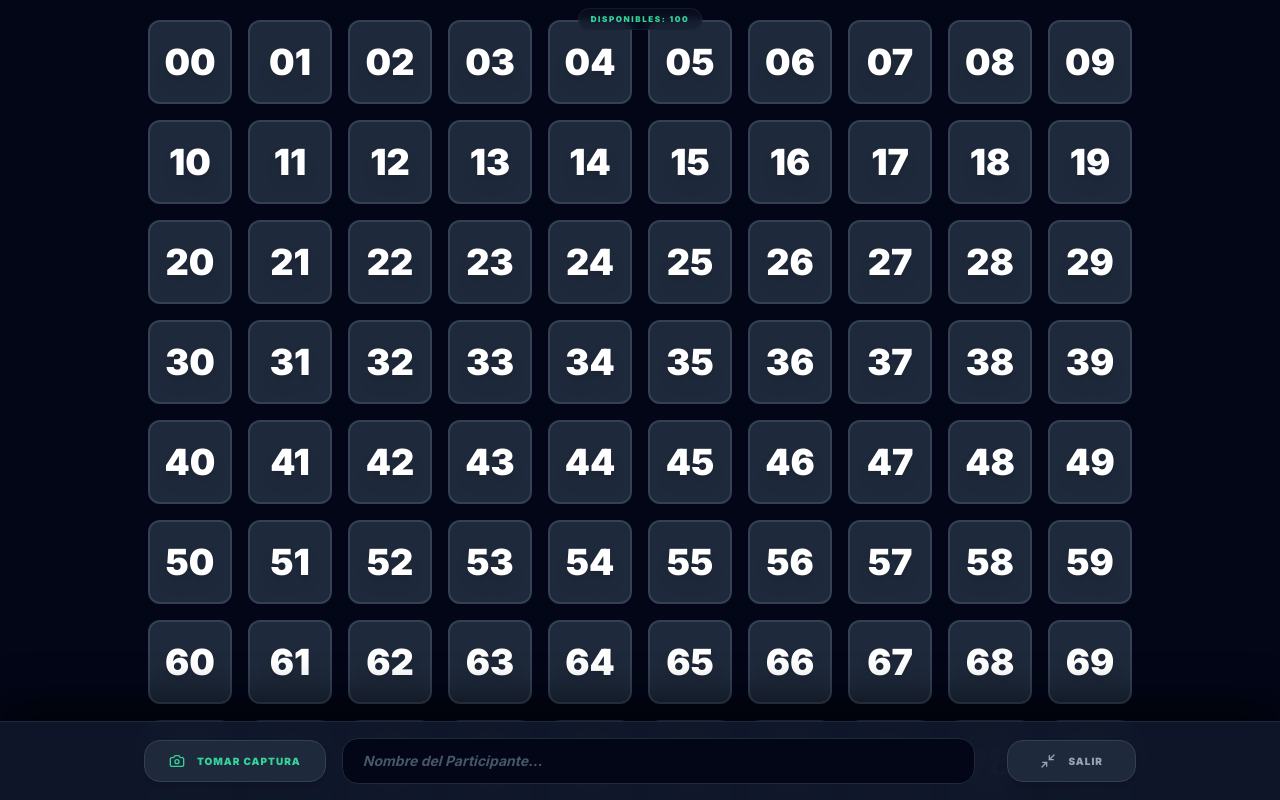
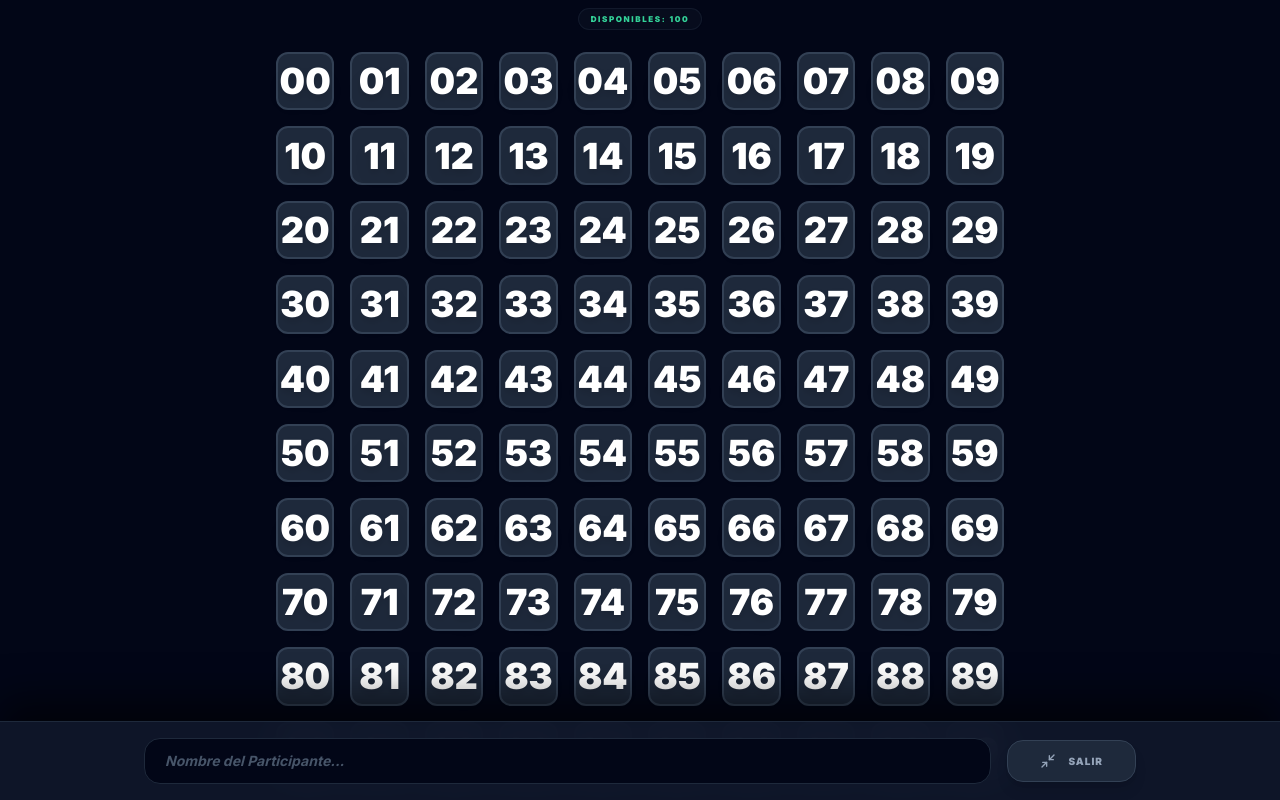
Before and after one commit to newxmkxkombat-coder/RifasMaster, a React (Vite) app: page / in a window 1280 px wide. Both pictures are taken after a click on the button 367 px from the left and 36 px from the top of the page. Built offline with nearby package versions, Linux system fonts and the light colour scheme.

Commit message:
Remove screen capture feature from App component
Removed screen capture functionality and related state management.

```diff
--- a/App.tsx
+++ b/App.tsx
@@ -5,7 +5,6 @@ import UserSummaryList from './components/UserSummaryList';
 import SalesControl from './components/SalesControl';
 import { Ticket, TicketStatus } from './types';
 import { TOTAL_NUMBERS, TICKET_PRICE } from './constants';
-import * as htmlToImage from 'html-to-image';
 import {
   LayoutGrid,
   Users,
@@ -25,8 +24,7 @@ import {
   X as CloseIcon,
   User as UserIcon,
   DollarSign,
-  AlertCircle,
-  Camera
+  AlertCircle
 } from 'lucide-react';
 
 const App: React.FC = () => {
@@ -52,9 +50,7 @@ const App: React.FC = () => {
   const [showDbMenu, setShowDbMenu] = useState(false);
   const [isFullScreen, setIsFullScreen] = useState(false);
   const [fullScreenName, setFullScreenName] = useState('');
-  const [isCapturing, setIsCapturing] = useState(false);
 
-  const gridRef = useRef<HTMLDivElement>(null);
   const fsInputContainerRef = useRef<HTMLDivElement>(null);
   const fileInputRef = useRef<HTMLInputElement>(null);
 
@@ -223,28 +219,6 @@ const App: React.FC = () => {
     downloadAnchor.click();
     downloadAnchor.remove();
     setShowDbMenu(false);
-  };
-
-  const handleCaptureScreen = async () => {
-    if (!gridRef.current) return;
-    setIsCapturing(true);
-    try {
-      // Small delay to ensure any hover effects are cleared
-      await new Promise(r => setTimeout(r, 100));
-      const dataUrl = await htmlToImage.toPng(gridRef.current, {
-        backgroundColor: '#020617', // Match slate-950
-        cacheBust: true,
-      });
-      const link = document.createElement('a');
-      link.download = `tablero_rifa_${new Date().getTime()}.png`;
-      link.href = dataUrl;
-      link.click();
-    } catch (err) {
-      console.error('Error al capturar pantalla:', err);
-      alert('No se pudo tomar la captura. Inténtalo de nuevo.');
-    } finally {
-      setIsCapturing(false);
-    }
   };
 
   const handlePrepareExportText = () => {
@@ -454,7 +428,7 @@ const App: React.FC = () => {
         </div>
       )}
 
-      <main className={`${isFullScreen ? 'h-full flex flex-col' : 'max-w-5xl mx-auto px-4 py-8'}`}>
+      <main className={`${isFullScreen ? 'h-full flex flex-col pt-8 pb-28' : 'max-w-5xl mx-auto px-4 py-8'}`}>
         {!isFullScreen && (
           <div className="flex space-x-8 border-b border-slate-800 mb-8">
             <button onClick={() => { setActiveTab('grid'); handleClearSelection(); }} className={`pb-4 px-2 text-sm font-black uppercase tracking-widest relative transition-all ${activeTab === 'grid' ? 'text-emerald-400' : 'text-slate-500'}`}>
@@ -468,9 +442,9 @@ const App: React.FC = () => {
           </div>
         )}
 
-        <div className={`animate-fade-in flex-1 ${isFullScreen ? 'flex flex-col' : ''}`}>
+        <div className={`animate-fade-in flex-1 ${isFullScreen ? 'flex items-center justify-center' : ''}`}>
           {activeTab === 'grid' ? (
-            <div className={isFullScreen ? 'flex-1 flex flex-col justify-center items-center h-full' : ''}>
+            <div className={isFullScreen ? 'w-full max-w-[98vh] px-2 flex items-center justify-center' : ''}>
               {swappingTicketId && !isFullScreen && (
                  <div className="bg-indigo-950/40 border border-indigo-500/30 rounded-2xl p-4 mb-8 flex justify-between items-center ring-1 ring-indigo-500/20">
                     <p className="text-sm font-semibold text-indigo-300 italic">Moviendo #{swappingTicketId}. Elije un nuevo destino disponible.</p>
@@ -497,7 +471,6 @@ const App: React.FC = () => {
                  </div>
               )}
               <TicketGrid
-                ref={gridRef}
                 tickets={tickets}
                 onToggleTicket={handleToggleTicket}
                 swappingTicketId={swappingTicketId}
@@ -522,20 +495,6 @@ const App: React.FC = () => {
       {isFullScreen && (
         <div className="fixed bottom-0 left-0 right-0 p-4 bg-slate-900/95 backdrop-blur-xl border-t border-slate-800 z-50 flex justify-center items-center shadow-[0_-20px_40px_rgba(0,0,0,0.6)]">
            <div className="flex flex-col sm:flex-row items-center gap-4 w-full max-w-5xl px-4">
-
-              {/* Botón Tomar Captura */}
-              <button
-                onClick={handleCaptureScreen}
-                disabled={isCapturing}
-                className={`
-                  bg-slate-800 hover:bg-slate-700 text-emerald-400 px-6 py-3 rounded-2xl font-black uppercase tracking-widest text-[10px] flex items-center gap-3 active:scale-95 transition-all shadow-lg border border-slate-700 sm:mr-auto
-                  ${isCapturing ? 'opacity-50 cursor-wait' : ''}
-                `}
-              >
-                {isCapturing ? <RefreshCw className="animate-spin" size={16} /> : <Camera size={16} />}
-                {isCapturing ? 'PROCESANDO...' : 'TOMAR CAPTURA'}
-              </button>
-
               <div className="flex-1 w-full sm:w-auto relative" ref={fsInputContainerRef}>
                  <div className="flex items-center gap-3">
                     <input
@@ -569,6 +528,7 @@ const App: React.FC = () => {
                     )}
                  </div>
 
+                 {/* Suggestions Dropdown for Full Screen */}
                  {showFsSuggestions && !addingTicketsToUser && (
                     <div className="absolute bottom-full left-0 w-full mb-3 bg-slate-900 border border-slate-700 rounded-2xl shadow-2xl overflow-hidden z-[60]">
                        <div className="p-2">
@@ -590,7 +550,7 @@ const App: React.FC = () => {
 
               <button
                 onClick={() => { setIsFullScreen(false); setAddingTicketsToUser(null); }}
-                className="bg-slate-800 hover:bg-slate-700 text-slate-400 px-8 py-3 rounded-2xl font-black uppercase tracking-widest text-[10px] flex items-center gap-3 active:scale-95 transition-all shadow-lg border border-slate-700 sm:ml-4"
+                className="bg-slate-800 hover:bg-slate-700 text-slate-400 px-8 py-3 rounded-2xl font-black uppercase tracking-widest text-[10px] flex items-center gap-3 active:scale-95 transition-all shadow-lg border border-slate-700 sm:ml-auto"
               >
                 <Minimize2 size={16} />
                 SALIR
```
